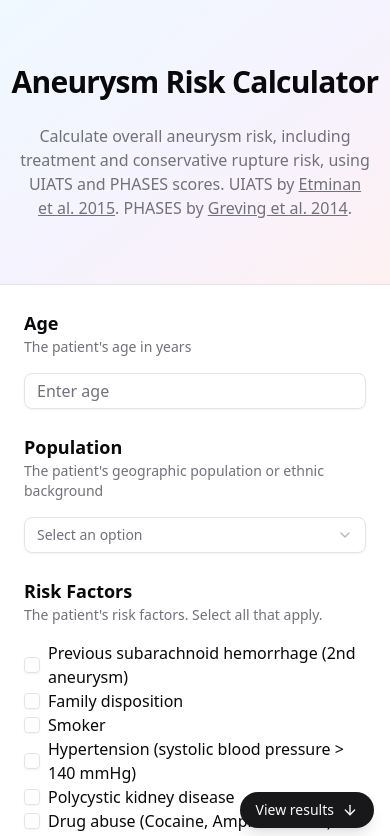
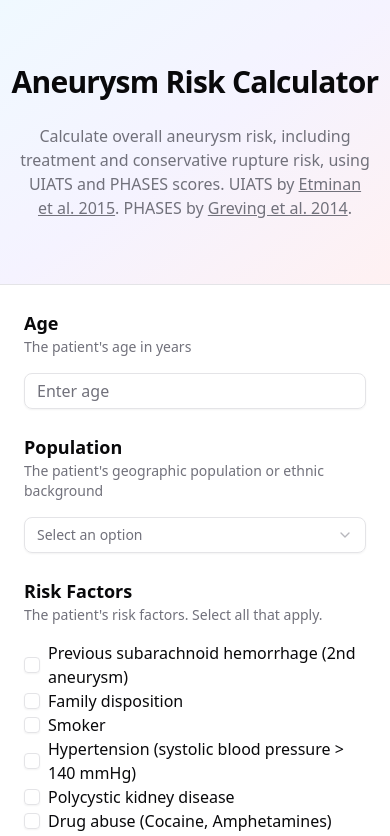
Before and after one commit to vacmar01/aneurysm, a Next.js app: page / in a window 390 px wide. Shown: the top 836 px of the page. Built offline with nearby package versions, Linux system fonts and the light colour scheme.

Commit message:
Hide mobile results button when visible

```diff
--- a/app/page.tsx
+++ b/app/page.tsx
@@ -1,5 +1,5 @@
 "use client"
-import { useMemo, useState } from "react"
+import { useEffect, useMemo, useRef, useState } from "react"
 
 import { Tablets, Slice, AlertCircle, Info, ArrowDown } from "lucide-react"
 import { LucideIcon } from "lucide-react"
@@ -135,6 +135,8 @@ function ScoreSummary({ formState, uiatsScores, className = "", cardsClassName =
 
 export default function Home() {
   const [formState, setFormState] = useState<FormState>({})
+  const [resultsVisible, setResultsVisible] = useState(false)
+  const resultsRef = useRef<HTMLElement>(null)
   const uiatsScores = useMemo(() => calculateUiatsScores(formState), [formState])
   const phasesScoreResult = useMemo(() => calculatePhasesScore(formState), [formState])
 
@@ -176,6 +178,19 @@ export default function Home() {
     console.log('UIATS Scores:', uiatsScores)
     console.log('PHASES Score:', phasesScoreResult)
   }
+
+  useEffect(() => {
+    const results = resultsRef.current
+    if (!results) return
+
+    const observer = new IntersectionObserver(
+      ([entry]) => setResultsVisible(entry.isIntersecting),
+      { threshold: 0.1 }
+    )
+
+    observer.observe(results)
+    return () => observer.disconnect()
+  }, [])
 
   return (
     <div>
@@ -270,7 +285,7 @@ export default function Home() {
               </div>
             ))}
           </form>
-          <section id="results" className="lg:hidden scroll-mt-6">
+          <section ref={resultsRef} id="results" className="lg:hidden scroll-mt-6">
             <ScoreSummary
               formState={formState}
               uiatsScores={uiatsScores}
@@ -279,6 +294,7 @@ export default function Home() {
           </section>
         </div>
       </div>
+      {!resultsVisible && (
         <a
           href="#results"
           className="lg:hidden fixed bottom-4 right-4 z-10 inline-flex items-center gap-2 rounded-full bg-primary px-4 py-2 text-sm font-medium text-primary-foreground shadow-lg transition-colors hover:bg-primary/90 focus-visible:outline-none focus-visible:ring-2 focus-visible:ring-ring focus-visible:ring-offset-2"
@@ -286,6 +302,7 @@ export default function Home() {
         View results
           <ArrowDown className="size-4" />
         </a>
+      )}
       {/* Footer */}
       <footer className="bg-gradient-to-br from-sky-50 via-violet-50 to-rose-50 border-t mt-16">
         <div className="max-w-[1200px] mx-auto py-8 px-8 text-center text-muted-foreground">
```
Lines whose indentation alone changed are shown as unchanged.
